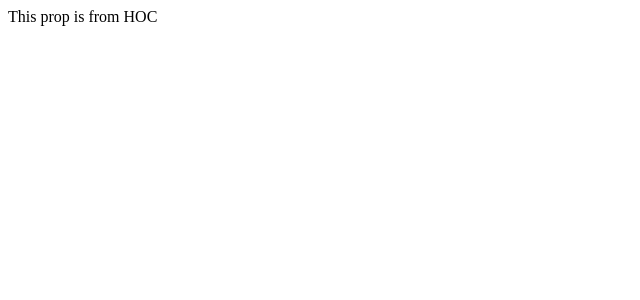
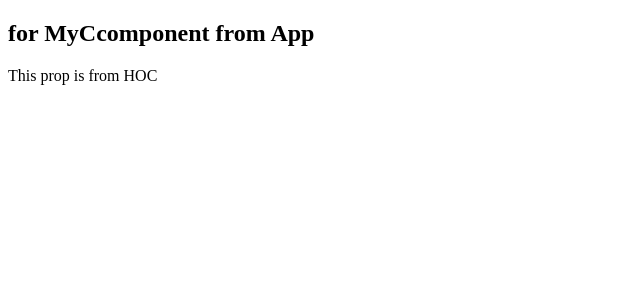
Before and after one commit to lyskoivan/prac, a React (Create React App) app: page / in a window 1280 px wide. Shown: the top 300 px of the page, without its empty margins (0-640 px from the left). Built offline with nearby package versions, Linux system fonts and the light colour scheme.

Commit message:
add withlog HOC

```diff
--- a/src/components/App/App.js
+++ b/src/components/App/App.js
@@ -4,7 +4,7 @@ import MyComponent from '../MyComponent/MyComponent';
 
 class App extends Component {
   state = {
-    something: 'this project',
+    something: 'for MyCcomponent from App',
   };
 
   changeSomething = () => {
--- a/src/components/MyComponent/MyComponent.js
+++ b/src/components/MyComponent/MyComponent.js
@@ -1,12 +1,18 @@
 import React from 'react';
 import PropTypes from 'prop-types';
 
-import withHigherOrderComponent from '../hoc/withHigherOrderComponent';
+import withLog from '../hoc/withLog';
 
-const MyComponent = ({ extraProp }) => <div>{extraProp}</div>;
+const MyComponent = ({ something, hocProp }) => (
+  <div>
+    <h2>{something}</h2>
+    <p>{hocProp}</p>
+  </div>
+);
 
 MyComponent.propTypes = {
-  extraProp: PropTypes.string.isRequired,
+  hocProp: PropTypes.string.isRequired,
+  something: PropTypes.string.isRequired,
 };
 
-export default withHigherOrderComponent(MyComponent);
+export default withLog(MyComponent);
--- a/src/components/hoc/withHigherOrderComponent.js
+++ /dev/null
@@ -1,28 +0,0 @@
-import React, { Component } from 'react';
-import PropTypes from 'prop-types';
-
-const withHigherOrderComponent = WrappedComponent => {
-  return class WthHigherOrderComponent extends Component {
-    static propTypes = {
-      something: PropTypes.string.isRequired,
-    };
-
-    componentDidMount() {
-      console.group(`WithLog ouput @${WrappedComponent.name}`);
-      console.log(this.props);
-      console.groupEnd();
-    }
-
-    render() {
-      const { something } = this.props;
-      return (
-        <WrappedComponent
-          something={something}
-          extraProp="This prop is from HOC"
-        />
-      );
-    }
-  };
-};
-
-export default withHigherOrderComponent;
--- /dev/null
+++ b/src/components/hoc/withLog.js
@@ -0,0 +1,19 @@
+import React, { Component } from 'react';
+
+const withLog = WrappedComponent => {
+  return class WthHigherOrderComponent extends Component {
+    componentDidMount() {
+      console.group(`WithLog ouput @${WrappedComponent.name}`);
+      console.log(this.props);
+      console.groupEnd();
+    }
+
+    render() {
+      return (
+        <WrappedComponent {...this.props} hocProp="This prop is from HOC" />
+      );
+    }
+  };
+};
+
+export default withLog;
```
Also changed, not shown: 1 other file (tests, documents, lock files or other folders).
